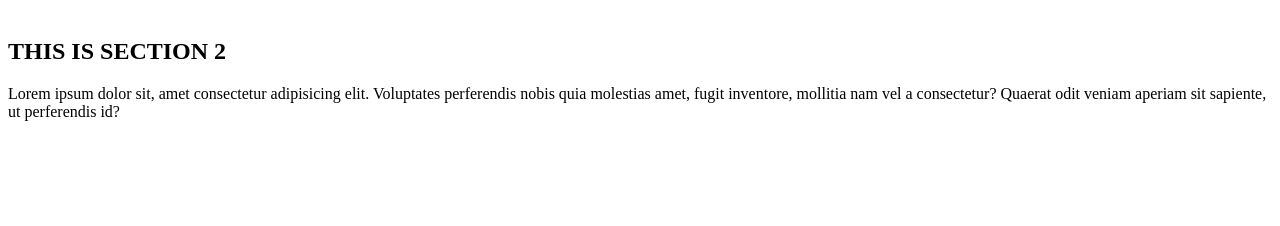
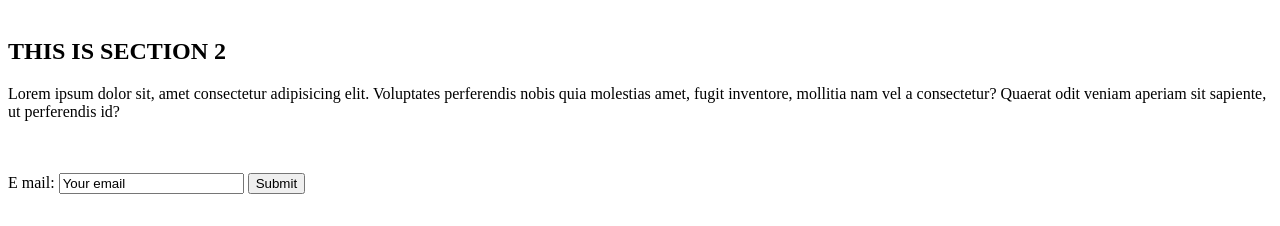
Before and after one commit to wickathou/microverseTrials, a plain HTML site: page index.html in a window 1280 px wide. Shown: the part 572-798 px from the top of the page. Drawn offline with Linux system fonts and the light colour scheme.

Commit message:
Steps 7 and 8

```diff
--- a/index.html
+++ b/index.html
@@ -35,6 +35,11 @@
             inventore, mollitia nam vel a consectetur? Quaerat odit veniam aperiam sit sapiente, ut perferendis id?</p>
         <br>
         <br>
+
+        <form id="form">
+             E mail: <input id="email "type="text" value="Your email">
+             <input type="submit" value="Submit">
+        </form>
         <br>
         <br>
     </div>
```
